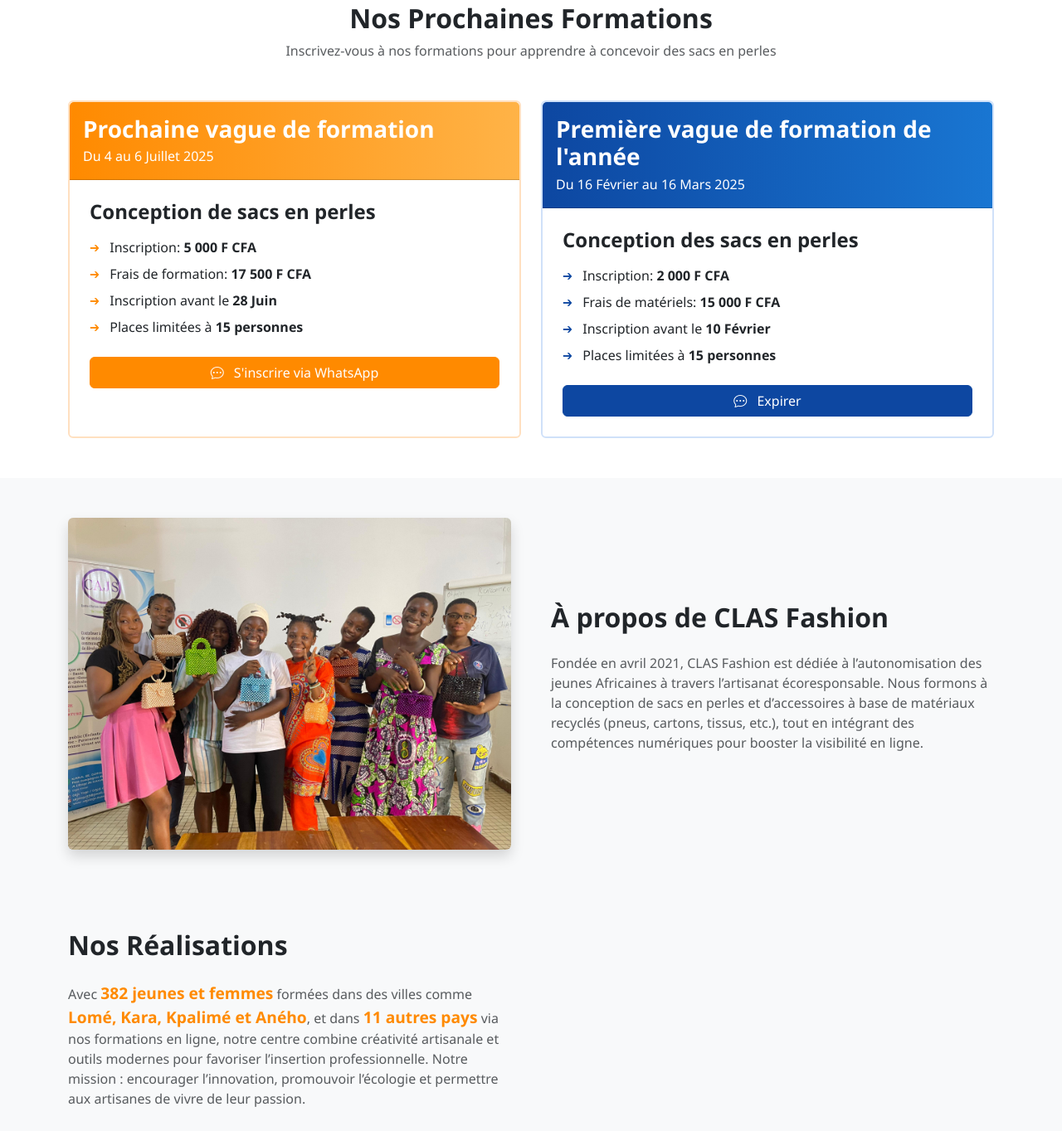
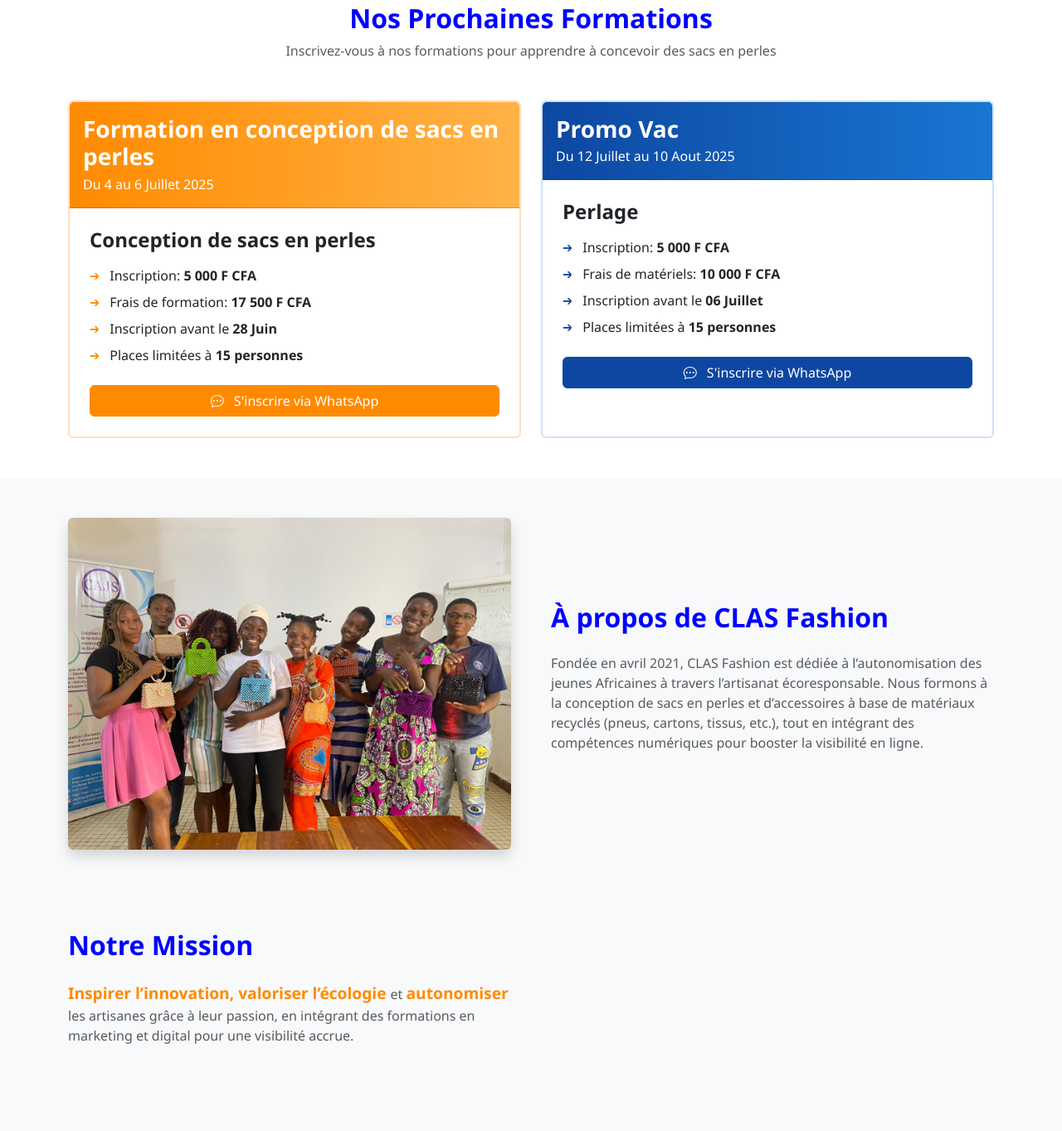
Before and after one commit to clemencia01/Inscription-pour-des-formatons, a plain HTML site: page index.html in a window 1280 px wide. Shown: the part 792-2155 px from the top of the page at 83% size. Drawn offline with nearby package versions, Linux system fonts and the light colour scheme.

Commit message:
site d'inscription mise à jour mission

```diff
--- a/index.html
+++ b/index.html
@@ -33,7 +33,7 @@
             <a class="nav-link" href="#contact">Contact</a>
           </li>
         </ul>
-        <button class="btn btn-blue ms-lg-3">S'inscrire</button>
+        <button class="btn btn-blue ms-lg-3" > <a href="#contact1">S'inscrire</a> </button>
       </div>
     </div>
   </nav>
@@ -59,14 +59,14 @@
   <section id="courses" class="py-5">
     <div class="container">
       <div class="text-center mb-5">
-        <h2 class="fw-bold">Nos Prochaines Formations</h2>
+        <h2 class="fw-bold" style="color:blue; font-size:xx-large; font-weight: bold;">Nos Prochaines Formations</h2>
         <p class="text-muted">Inscrivez-vous à nos formations pour apprendre à concevoir des sacs en perles</p>
       </div>
       <div class="row g-4">
         <div class="col-md-6">
           <div class="card card-orange h-100">
             <div class="card-header card-header-orange py-3">
-              <h3 class="fw-bold mb-1">Prochaine vague de formation</h3>
+              <h3 class="fw-bold mb-1">Formation en conception de sacs en perles</h3>
               <p class="mb-0">Du 4 au 6 Juillet 2025</p>
             </div>
             <div class="card-body p-4">
@@ -98,23 +98,23 @@
         <div class="col-md-6">
           <div class="card card-blue h-100">
             <div class="card-header card-header-blue py-3">
-              <h3 class="fw-bold mb-1">Première vague de formation de l'année</h3>
-              <p class="mb-0">Du 16 Février au 16 Mars 2025</p>
+              <h3 class="fw-bold mb-1">Promo Vac</h3>
+              <p class="mb-0">Du 12 Juillet au 10 Aout 2025</p>
             </div>
             <div class="card-body p-4">
-              <h4 class="fw-semibold mb-3">Conception des sacs en perles</h4>
+              <h4 class="fw-semibold mb-3">Perlage</h4>
               <ul class="list-unstyled mb-4">
                 <li class="mb-2">
                   <span class="arrow-icon" style="color: var(--blue-primary);">➔</span>
-                  <span>Inscription: <strong>2 000 F CFA</strong></span>
+                  <span>Inscription: <strong>5 000 F CFA</strong></span>
                 </li>
                 <li class="mb-2">
                   <span class="arrow-icon" style="color: var(--blue-primary);">➔</span>
-                  <span>Frais de matériels: <strong>15 000 F CFA</strong></span>
+                  <span>Frais de matériels: <strong>10 000 F CFA</strong></span>
                 </li>
                 <li class="mb-2">
                   <span class="arrow-icon" style="color: var(--blue-primary);">➔</span>
-                  <span>Inscription avant le <strong>10 Février</strong></span>
+                  <span>Inscription avant le <strong>06 Juillet</strong></span>
                 </li>
                 <li class="mb-2">
                   <span class="arrow-icon" style="color: var(--blue-primary);">➔</span>
@@ -122,7 +122,7 @@
                 </li>
               </ul>
               <button class="btn btn-blue w-100 whatsapp-btn" data-message="Je souhaite m'inscrire à la formation du 16 Février au 16 Mars 2025">
-                <i class="bi bi-chat-dots me-2"></i> Expirer
+                <i class="bi bi-chat-dots me-2"></i> S'inscrire via WhatsApp
               </button>
             </div>
           </div>
@@ -138,18 +138,28 @@
           <img src="Photo de CLAS FASHION (7).jpg" alt="CLAS Fashion Workshop" class="img-fluid rounded shadow">
         </div>
         <div class="col-lg-6">
-          <h2 class="fw-bold mb-4">À propos de CLAS Fashion</h2>
+          <h2 class="fw-bold mb-4" style="color:blue; font-size:xx-large; font-weight: bold;">À propos de CLAS Fashion</h2>
           <p class="text-muted mb-3">Fondée en avril 2021, CLAS Fashion est dédiée à l’autonomisation des jeunes Africaines à travers l’artisanat écoresponsable. Nous formons à la conception de sacs en perles et d’accessoires à base de matériaux recyclés (pneus, cartons, tissus, etc.), tout en intégrant des compétences numériques pour booster la visibilité en ligne.</p>
         </div>
       </div>
     </div>
   </section>
 
+  <section id="mission" class="py-5 bg-light">
+    <div class="container">
+      <div class="row align-items-center g-5">
+        <div class="col-lg-6">
+          <h2 class="fw-bold mb-4"  style="color:blue; font-size:xx-large; font-weight: bold;">Notre Mission</h2>
+          <p class="text-muted mb-4"> <span class="text-orange" style="color: var(--orange-primary); font-size: larger; font-weight: bold;"> Inspirer l’innovation, valoriser l’écologie </span> et <span class="text-orange" style="color: var(--orange-primary); font-size: 1.2rem; font-weight: bold;">autonomiser</span> les artisanes grâce à leur passion, en intégrant des formations en marketing et digital pour une visibilité accrue.</p>
+        </div>
+      </div>
+    </div>
+  </section>
   <section id="realisation" class="py-5 bg-light">
     <div class="container">
       <div class="row align-items-center g-5">
         <div class="col-lg-6">
-          <h2 class="fw-bold mb-4">Nos Réalisations</h2>
+          <h2 class="fw-bold mb-4" style="color:blue; font-size:xx-large; font-weight: bold;">Nos Réalisations</h2>
           <p class="text-muted mb-4">Avec <span class="text-orange" style="color: var(--orange-primary); font-size: larger; font-weight: bold;">382 jeunes et femmes</span> formées dans des villes comme <span class="text-orange" style="color: var(--orange-primary); font-size: 1.2rem; font-weight: bold;">Lomé, Kara, Kpalimé et Aného</span>, et dans <span class="text-orange" style="color: var(--orange-primary); font-size: larger; font-weight: bold;">11 autres pays</span> via nos formations en ligne, notre centre combine créativité artisanale et outils modernes pour favoriser l’insertion professionnelle. Notre mission : encourager l’innovation, promouvoir l’écologie et permettre aux artisanes de vivre de leur passion.</p>
         </div>
       </div>
@@ -159,7 +169,7 @@
   <section id="gallery" class="py-5">
     <div class="container">
       <div class="text-center mb-5">
-        <h2 class="fw-bold">Galerie de nos créations</h2>
+        <h2 class="fw-bold" style="color:blue; font-size:xx-large; font-weight: bold;">Galerie de nos créations</h2>
         <p class="text-muted">Découvrez les sacs en perles créés par nos étudiants</p>
       </div>
       <div class="row g-3">
@@ -225,11 +235,12 @@
 
   <section id="contact" class="py-5 contact-section">
     <div class="container">
+       <div class="row justify-content-center">
           <div class="text-center mb-5">
-        <h2 class="fw-bold">Contactez-nous</h2>
+            <h2 class="fw-bold" style="color:blue; font-size:xx-large; font-weight: bold;">Contactez-nous</h2>
            <p class="text-muted">Pour toute information, n'hésitez pas à nous contacter</p>
           </div>
-      <div class="row justify-content-center">
+
          <div class="col-md-8 col-lg-6">
            <div class="text-center mb-4">
              <div class="d-flex justify-content-center align-items-center gap-2">
@@ -242,9 +253,19 @@
                 <span class="fs-5 fw-medium ms-2">+228 91 69 92 61</span>
              </div>
            </div>
+         </div>
+
+        </div>
+     </div>
+  </section>
+
+  <section id="contact1" class="py-5 contact-section">
+    <div class="container">
+      <div class="row justify-content-center">
+        <div class="col-md-8 col-lg-6">
           <div class="card shadow-sm">
             <div class="card-body p-4">
-              <h3 class="fw-bold mb-4">Formulaire d'inscription</h3>
+              <h2 class="fw-bold mb-4" style="color:blue; font-size:xx-large; font-weight: bold;">Formulaire d'inscription</h2>
               <form id="inscriptionForm">
                 <div class="mb-3">
                   <label for="inscriptionName" class="form-label">Nom complet</label>
```
Lines whose indentation alone changed are shown as unchanged.
